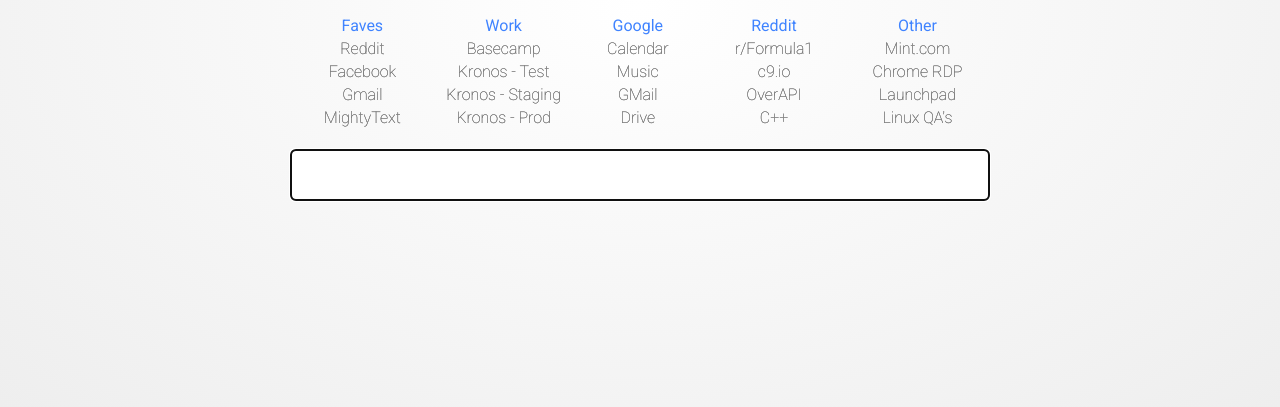
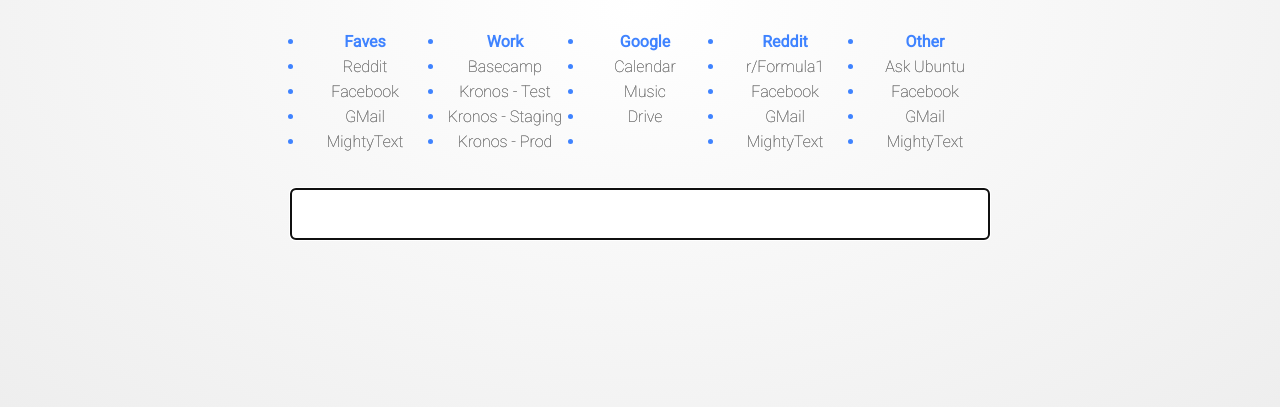
Before and after one commit to rjpiston/startPage, a plain HTML site: page index.html in a window 1280 px wide. Shown: the part 393-800 px from the top of the page. Drawn offline with nearby package versions, Linux system fonts and the light colour scheme.

Commit message:
replaced table of links with ULs

```diff
--- a/index.html
+++ b/index.html
@@ -13,72 +13,84 @@
     <div id="topBar"></div>
     <div class="keepcentered">
 
-        <center><div id="time"></div><span id="date"></span>
+        <center>
+            <div id="time"></div><span id="date"></span>
         </center>
         <p>
             <center>
+                <div id="linkWrapper">
+                    <div id="innerWrapper">
+                        <ul>
+                            <li class="title">Faves</li>
+                            <li><a href="http://www.Reddit.com" target="_blank">Reddit</a>
+                            </li>
+                            <li><a href="https://www.facebook.com" target="_blank">Facebook</a>
+                            </li>
+                            <li><a href="http://www.gmail.com" target="_blank">GMail</a>
+                            </li>
+                            <li><a href="https://mightytext.net/web6/" target="_blank">MightyText</a>
+                            </li>
 
-                <table width="100%" border="0px">
-                    <tr>
-                        <td>Faves</td>
-                        <td>Work</td>
-                        <td>Google</td>
-                        <td>Reddit</td>
-                        <td>Other</td>
-                    </tr>
-                    <tr>
-                        <td><a href="http://www.Reddit.com" target="_blank">Reddit</a>
-                        </td>
-                        <td><a href="https://glacierdigitalcorp.basecamphq.com/" target="_blank">Basecamp</a>
-                        </td>
-                        <td><a href="http://calendar.google.com">Calendar</a>
-                        </td>
-                        <td><a href="http://www.reddit.com/r/formula1/" target="_blank">r/Formula1</a>
-                        </td>
-                        <td><a href="http://www.mint.com">Mint.com</a>
-                        </td>
-                    </tr>
-                    <tr>
-                        <td><a href="https://www.facebook.com" target="_blank">Facebook</a>
-                        </td>
-                        <td><a href="http://kronos.test.glacier-digital.com/login.html?ref=/home.html" target="_blank">Kronos - Test</a>
-                        </td>
-                        <td><a href="http://play.google.com/music">Music</a>
-                        </td>
-                        <td><a href="http://www.c9.io">c9.io</a>
-                        </td>
-                        <td><a href="chrome-extension://gbchcmhmhahfdphkhkmpfmihenigjmpp/main.html">Chrome RDP</a>
-                        </td>
-                    </tr>
-                    <tr>
-                        <td><a href="https://mail.google.com" target="_blank">Gmail</a>
-                        </td>
-                        <td><a href="https://css1.kronos.staging02.aumbry.com/login.html?ref=/home.html">Kronos - Staging</a>
-                        </td>
-                        <td><a href="http://www.gmail.com">GMail</a>
-                        </td>
-                        <td><a href="http://www.overapi.com">OverAPI</a>
-                        </td>
-                        <td><a href="http://www.launchpad.net">Launchpad</a>
-                        </td>
-                    </tr>
-                    <tr>
-                        <td><a href="https://mightytext.net/web6/" target="_blank">MightyText</a>
-                        </td>
-                        <td><a href="https://css1.kronos.staging.aumbry.com/login.html?ref=/home.html">Kronos - Prod</a>
-                        </td>
-                        <td><a href="http://drive.google.com">Drive</a>
-                        </td>
-                        <td><a href="http://www.cplusplus.com/reference/">C++</a>
-                        </td>
-                        <td><a href="http://www.reddit.com/r/linuxquestions">Linux QA's</a>
-                        </td>
-                    </tr>
-                </table>
-                <br>
-
-                <input id="txtSearch" style="padding: 10px;border-radius: 5px; text-align: center; font-size:1.5em; width:700px; margin-bottom: 20px;" />
-                <p></p>
+                        </ul>
+                    </div>
+                    <div id="innerWrapper">
+                        <ul>
+                            <li class="title">Work</li>
+                            <li><a href="https://glacierdigitalcorp.basecamphq.com/" target="_blank">Basecamp</a>
+                            </li>
+                            <li><a href="http://kronos.test.glacier-digital.com/login.html?ref=/home.html" target="_blank">Kronos - Test</a>
+                            </li>
+                            <li><a href="https://css1.kronos.staging02.aumbry.com/login.html?ref=/home.html">Kronos - Staging</a>
+                            </li>
+                            <li><a href="https://css1.kronos.staging.aumbry.com/login.html?ref=/home.html">Kronos - Prod</a>
+                            </li>
+                        </ul>
+                    </div>
+                    <div id="innerWrapper">
+                        <ul>
+                            <li class="title">Google</li>
+                            <li><a href="http://calendar.google.com" target="_blank">Calendar</a>
+                            </li>
+                            <li><a href="http://play.google.com/music" target="_blank">Music</a>
+                            </li>
+                            <li><a href="http://drive.google.com" target="_blank">Drive</a>
+                            </li>
+                            <li>
+                            </li>
+                        </ul>
+                    </div>
+                    <div id="innerWrapper">
+                        <ul>
+                            <li class="title">Reddit</li>
+                            <li><a href="http://www.reddit.com/r/formula1/" target="_blank">r/Formula1</a>
+                            </li>
+                            <li><a href="https://www.facebook.com" target="_blank">Facebook</a>
+                            </li>
+                            <li><a href="http://www.gmail.com" target="_blank">GMail</a>
+                            </li>
+                            <li><a href="https://mightytext.net/web6/" target="_blank">MightyText</a>
+                            </li>
+                        </ul>
+                    </div>
+                    <div id="innerWrapper">
+                        <ul>
+                            <li class="title">Other</li>
+                            <li><a href="http://www.askubuntu.com" target="_blank">Ask Ubuntu</a>
+                            </li>
+                            <li><a href="https://www.facebook.com" target="_blank">Facebook</a>
+                            </li>
+                            <li><a href="http://www.gmail.com" target="_blank">GMail</a>
+                            </li>
+                            <li><a href="https://mightytext.net/web6/" target="_blank">MightyText</a>
+                            </li>
+                        </ul>
+                    </div>
+                </div>
+                <div style="clear:both;"/>
+                <Br>
+                <div id="search">
+                    <input id="txtSearch" style="padding: 10px;border-radius: 5px; text-align: center; font-size:1.5em; width:700px; margin-bottom: 20px;" />
+                </div>
                 <br>
             </center>
         </p>
--- a/styles.css
+++ b/styles.css
@@ -49,5 +49,34 @@ a:link {
 }
 #date{
     font-size: 24;
+    font-weight: bold;
 
 }
+#linkWrapper{
+    width:700px; border:0px solid black;
+
+}
+
+#linkWrapper #innerWrapper ul li{
+    width:120px;
+    float:left;
+    line-height: 25px;
+    margin-left:-25px;
+
+}
+.title{
+
+    font-style: normal;
+    font-weight: bold;
+
+
+}
+#linkWrapper #innerWrapper{
+    float:left;
+    width: 140px;
+    border:0px solid black;
+
+}
+#search{
+    margin-top:15px;
+}
```
